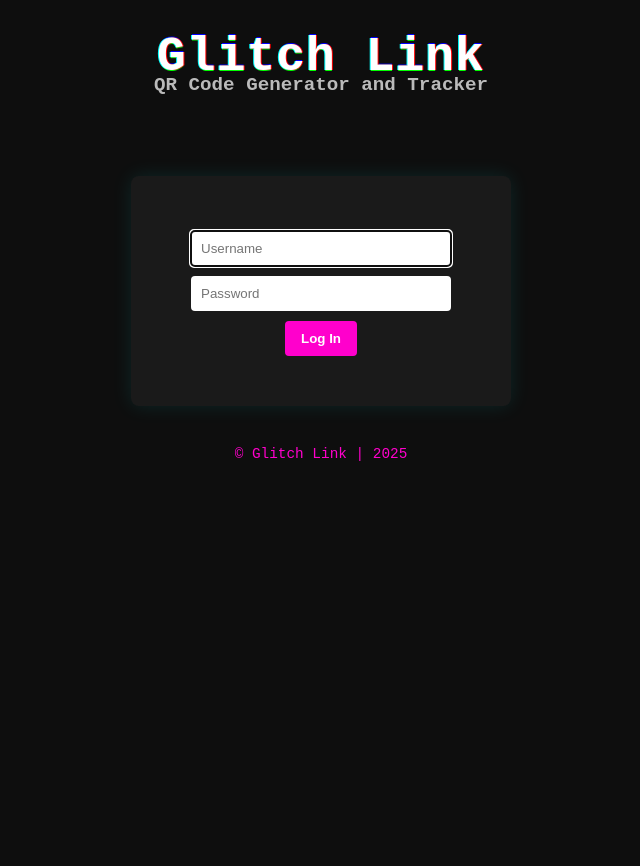
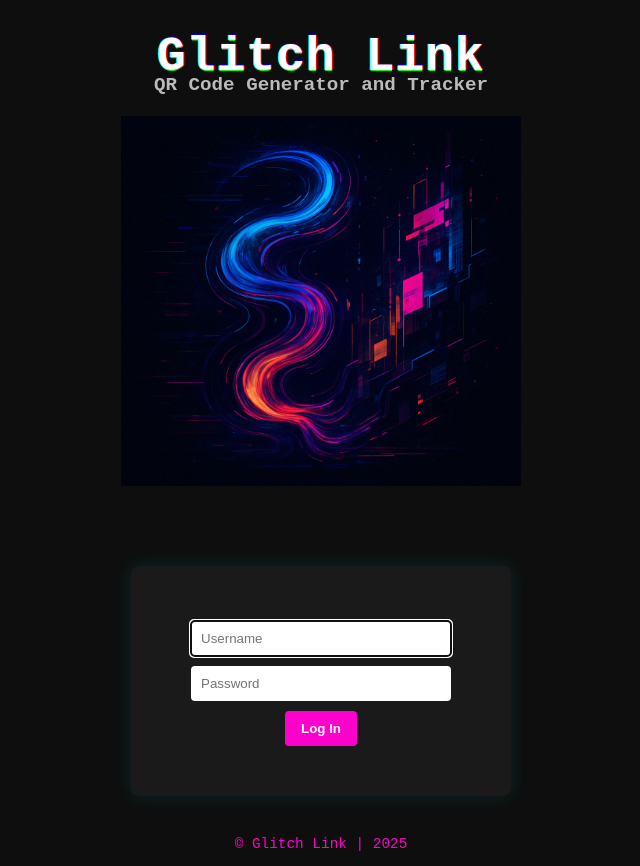
Before and after one commit to blonduk/qr-tracker, a Flask app: page /login in a window 1280 px wide. Shown: the whole page, without its empty margins (319-959 px from the left). Before the commit the page ends 461 px from the top, so only its background shows below. Run offline with Flask 3, Linux system fonts and the light colour scheme.

Commit message:
Update login.html

```diff
--- a/templates/login.html
+++ b/templates/login.html
@@ -4,15 +4,15 @@
   <meta charset="UTF-8">
   <meta name="viewport" content="width=device-width, initial-scale=1.0">
   <title>Glitch Link</title>
+  <link rel="stylesheet" href="{{ url_for('static', filename='style.css') }}">
   <link rel="icon" href="{{ url_for('static', filename='images/favicon.png') }}">
-  <link rel="stylesheet" href="{{ url_for('static', filename='style.css') }}">
-  <link rel="icon" href="{{ url_for('static', filename='images/404_glitch.png') }}">
 </head>
-
 
 <body>
   <div class="glitch-title">Glitch Link</div>
   <h2 class="subtitle">QR Code Generator and Tracker</h2>
+
+  <img src="{{ url_for('static', filename='images/login.png') }}" alt="Login Art" style="width:400px; height:370px; margin: 20px auto; display: block;">
 
   <div class="login-container">
     <form method="POST">
```
Lines whose indentation alone changed are shown as unchanged.
